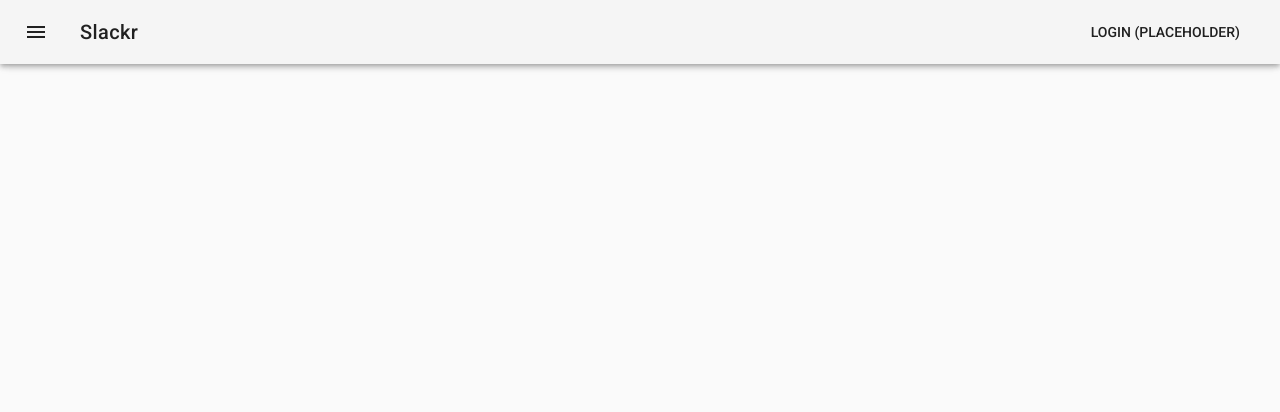
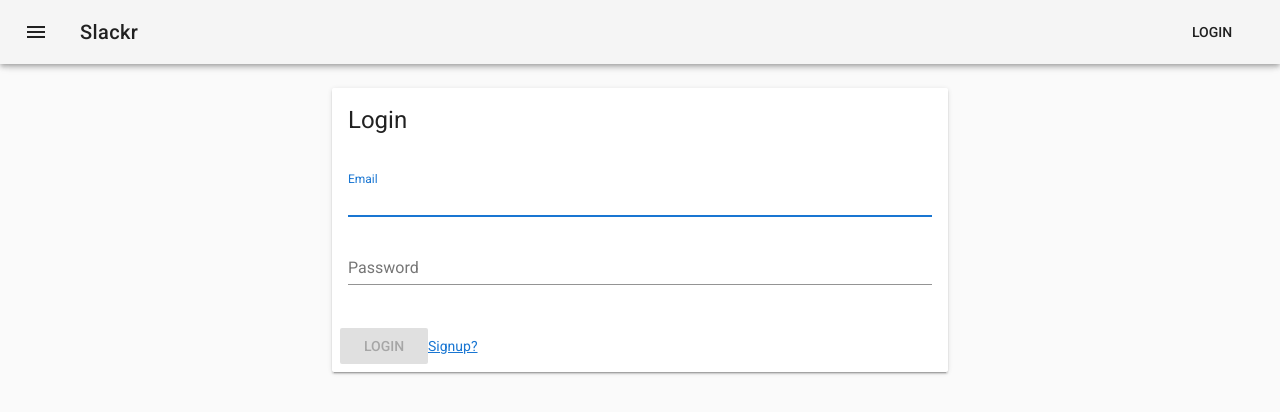
Before and after one commit to mattiasbpersson/slack-components, a Vue app: page /#/login in a window 1280 px wide. Shown: the top 412 px of the page. Built offline with nearby package versions, Linux system fonts and the light colour scheme; no server answers; what vuefire would draw is missing.

Commit message:
Added signup and login pages. Needs to be opened up in firebase console for real testing though.

```diff
--- a/src/components/persistent/Toolbar.vue
+++ b/src/components/persistent/Toolbar.vue
@@ -1,10 +1,10 @@
 <template>
   <v-toolbar app>
     <v-toolbar-side-icon v-on:click="toggleDrawer"></v-toolbar-side-icon>
-    <v-toolbar-title>Slackr</v-toolbar-title>
+    <v-toolbar-title class="clickable" @click="home">Slackr</v-toolbar-title>
     <v-spacer></v-spacer>
     <v-toolbar-items>
-      <v-btn flat>Login (placeholder)</v-btn>
+      <v-btn flat  @click="login">Login</v-btn>
     </v-toolbar-items>
   </v-toolbar>
 </template>
@@ -16,10 +16,19 @@
   methods: {
     toggleDrawer () {
       eventBus.$emit('toggle-drawer')
+    },
+    login () {
+      this.$router.push({name: 'Login'})
+    },
+    home () {
+      this.$router.push('/')
     }
   }
 }
 </script>
 
 <style scoped>
+  .clickable {
+    cursor: pointer;
+  }
 </style>
--- /dev/null
+++ b/src/inputValidation.js
@@ -0,0 +1,46 @@
+/* Input validation for Vuetify; return true or an error message string */
+
+/**
+ * @param value
+ * @returns {boolean|string}
+ */
+export function nonempty (value) {
+  return !!value || 'Required'
+}
+
+/**
+ * minLength(8) returns a function which can be used as a vuetify input "rule" checking the input is at least 8 characters long
+ * @param length
+ * @returns {function(string): (boolean|string)}
+ */
+export function minLength (length) {
+  return str => str.length >= length || `Min ${length} characters`
+}
+
+/**
+ * @param str
+ * @returns {boolean | string}
+ */
+export function isEmail (str) {
+  // eslint-disable-next-line
+  const re = /^(([^<>()\[\]\\.,;:\s@"]+(\.[^<>()\[\]\\.,;:\s@"]+)*)|(".+"))@((\[[0-9]{1,3}\.[0-9]{1,3}\.[0-9]{1,3}\.[0-9]{1,3}\])|(([a-zA-Z\-0-9]+\.)+[a-zA-Z]{2,}))$/
+  return re.test(String(str).toLowerCase()) || 'Not a valid email address'
+}
+
+/**
+ * Validates an object's value using the object's array of rules. Rules are functions like isEmail or minLength(8) (see above)
+ * @param obj
+ * @returns {boolean}
+ */
+export function isValid (obj) {
+  if (!obj.value || !obj.rules) {
+    return false
+  }
+  for (let i = 0; i < obj.rules.length; i++) {
+    const result = obj.rules[i](obj.value)
+    if (result === false || typeof result === 'string') {
+      return false
+    }
+  }
+  return true
+}
--- /dev/null
+++ b/src/pages/Login.vue
@@ -0,0 +1,70 @@
+<template>
+    <v-flex xs12 sm6 offset-sm3>
+      <v-card>
+        <v-card-title class="headline">
+          Login
+        </v-card-title>
+        <v-card-text>
+          <v-text-field
+            label="Email"
+            v-model="email.value"
+            :rules="email.rules"
+            autofocus
+          />
+          <v-text-field
+            type="password"
+            label="Password"
+            v-model="password.value"
+            :rules="password.rules"
+            @keyup.enter="login"
+          ></v-text-field>
+        </v-card-text>
+        <v-card-actions>
+          <v-btn @click="login" :disabled="!formIsSubmittable">Login</v-btn>
+          <router-link to="Signup">Signup?</router-link>
+        </v-card-actions>
+      </v-card>
+    </v-flex>
+</template>
+
+<script>
+import {firebaseApp} from '../firebase'
+import {nonempty, isEmail, isValid} from '../inputValidation'
+
+export default {
+  name: 'Signup',
+  data () {
+    return {
+      email: {
+        value: '',
+        rules: [nonempty, isEmail]
+      },
+      password: {
+        value: '',
+        rules: [nonempty]
+      }
+    }
+  },
+  computed: {
+    formIsSubmittable () {
+      return isValid(this.email) && isValid(this.password)
+    }
+  },
+  methods: {
+    login () {
+      if (this.formIsSubmittable) {
+        firebaseApp.auth()
+          .signInWithEmailAndPassword(this.email.value, this.password.value)
+          .then(user => {
+            // Will probably be handled in firebase onAuthStateChanged listener in main.js
+            console.log(user)
+          })
+          .catch(error => console.log(error))
+      }
+    }
+  }
+}
+</script>
+
+<style scoped>
+</style>
--- /dev/null
+++ b/src/pages/Signup.vue
@@ -0,0 +1,87 @@
+<template>
+  <v-form>
+    <v-flex xs12 sm6 offset-sm3>
+      <v-card>
+        <v-card-title class="headline">
+          Signup
+        </v-card-title>
+        <v-card-text>
+          <v-text-field
+            label="Display Name"
+            v-model="displayName.value"
+            :rules="displayName.rules"
+            autofocus
+          />
+          <v-text-field
+            label="Email"
+            v-model="email.value"
+            :rules="email.rules"
+          />
+          <v-text-field
+            type="password"
+            label="Password"
+            v-model="password.value"
+            :rules="password.rules"
+          ></v-text-field>
+          <v-text-field
+            type="password"
+            label="Confirm Password"
+            v-model="confirmPassword.value"
+            :rules="confirmPassword.rules"
+          ></v-text-field>
+        </v-card-text>
+        <v-card-actions>
+          <v-btn @click="signup" :disabled="!formIsSubmittable">Signup</v-btn>
+        </v-card-actions>
+      </v-card>
+    </v-flex>
+  </v-form>
+</template>
+
+<script>
+import {firebaseApp} from '../firebase'
+import {minLength, nonempty, isEmail, isValid} from '../inputValidation'
+
+export default {
+  name: 'Signup',
+  data () {
+    return {
+      displayName: {
+        value: '',
+        rules: [nonempty, minLength(3)]
+      },
+      email: {
+        value: '',
+        rules: [nonempty, isEmail]
+      },
+      password: {
+        value: '',
+        rules: [nonempty, minLength(8)]
+      },
+      confirmPassword: {
+        value: '',
+        rules: [value => value === this.password.value || 'Passwords don\'t match']
+      }
+    }
+  },
+  computed: {
+    formIsSubmittable () {
+      return isValid(this.displayName) && isValid(this.email) && isValid(this.password) && isValid(this.confirmPassword)
+    }
+  },
+  methods: {
+    signup () {
+      firebaseApp.auth()
+        .createUserWithEmailAndPassword(this.email.value, this.password.value)
+        .then(user => {
+          // TODO save user info in rtdb so we can get, for example, the displayName from the email
+          console.log(user)
+        })
+        .catch(error => console.log(error))
+    }
+  }
+}
+</script>
+
+<style scoped>
+</style>
--- a/src/pages/VueExamples.vue
+++ b/src/pages/VueExamples.vue
@@ -28,7 +28,7 @@
 import PropAndEventBasedCommunication from '../components/examples/communicationExample/PropAndEventBasedCommunication'
 
 export default {
-  name: 'HelloWorld',
+  name: 'VueExamples',
   components: {PropAndEventBasedCommunication, VBind, VFor, VIf},
   data () {
     return {
--- a/src/router/index.js
+++ b/src/router/index.js
@@ -1,6 +1,8 @@
 import Vue from 'vue'
 import Router from 'vue-router'
-import HelloWorld from '../pages/VueExamples'
+import VueExamples from '../pages/VueExamples'
+import Signup from '../pages/Signup'
+import Login from '../pages/Login'
 import firebase from 'firebase'
 
 Vue.use(Router)
@@ -9,8 +11,20 @@
   routes: [
     {
       path: '/',
-      name: 'HelloWorld',
-      component: HelloWorld,
+      name: 'VueExamples',
+      component: VueExamples,
+      meta: {requiresAuth: false}
+    },
+    {
+      path: '/signup',
+      name: 'Signup',
+      component: Signup,
+      meta: {requiresAuth: false}
+    },
+    {
+      path: '/login',
+      name: 'Login',
+      component: Login,
       meta: {requiresAuth: false}
     }
   ]
@@ -32,8 +46,7 @@
   let requiresAuth = to.matched.some(routeRecord => routeRecord.meta.requiresAuth)
 
   if (requiresAuth && !currentUser) {
-    // TODO login page!
-    next('login')
+    next('Login')
   } else {
     next()
   }
```
